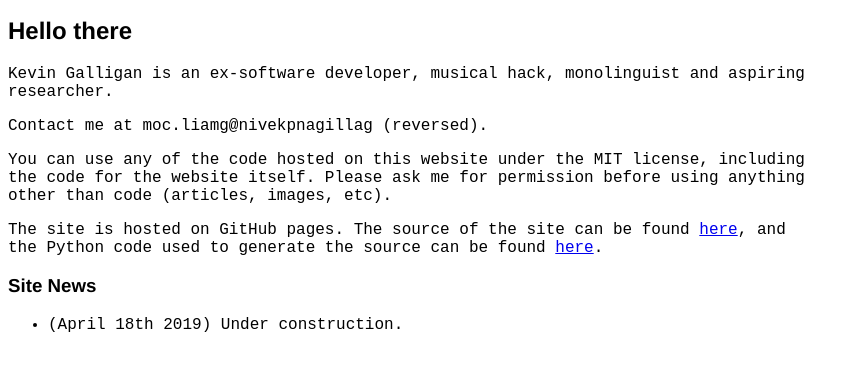
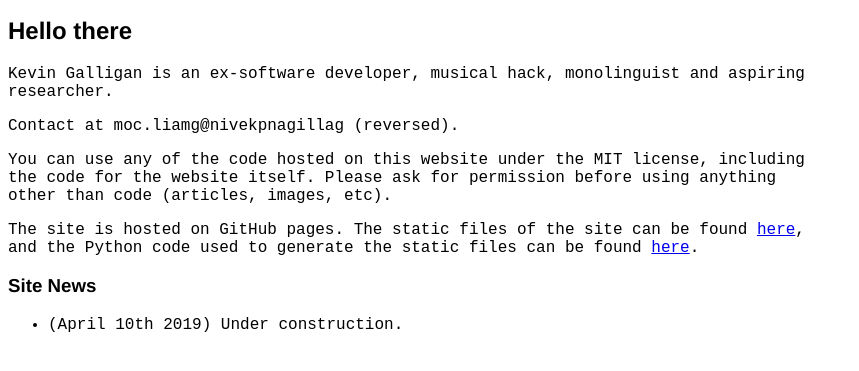
Before and after one commit to Kevinpgalligan/kevinpgalligan.github.io, a plain HTML site: page index.html in a window 1280 px wide. Shown: the part 101-472 px from the top of the page, without its empty margins (0-859 px from the left). Drawn offline with Linux system fonts and the light colour scheme.

Commit message:
Fri Apr 19 11:40:17 IST 2019

```diff
--- a/index.html
+++ b/index.html
@@ -27,22 +27,22 @@
 <h2>Hello there</h2>
 <p>Kevin Galligan is an ex-software developer, musical hack, monolinguist and aspiring researcher.</p>
 
-<p>Contact me at moc.liamg@nivekpnagillag (reversed).</p>
+<p>Contact at moc.liamg@nivekpnagillag (reversed).</p>
 
 <p>You can use any of the code hosted on this
 website under the MIT license, including the
-code for the website itself. Please ask me for
+code for the website itself. Please ask for
 permission before using anything other than code
 (articles, images, etc).</p>
 
-<p>The site is hosted on GitHub pages. The source of the site can be found
+<p>The site is hosted on GitHub pages. The static files of the site can be found
     <a href="https://github.com/Kevinpgalligan/kevinpgalligan.github.io">here</a>, and the
-Python code used to generate the source can be found
+Python code used to generate the static files can be found
     <a href="https://github.com/Kevinpgalligan/KevingalWebsite">here</a>.</p>
 
 <h3>Site News</h3>
 <ul>
-    <li>(April 18th 2019) Under construction.</li>
+    <li>(April 10th 2019) Under construction.</li>
 </ul>
 
 
```
Also changed, not shown: 404.html (renamed from blog/testing.html, +4 -5 lines), test.txt (deleted), 1 other file.
